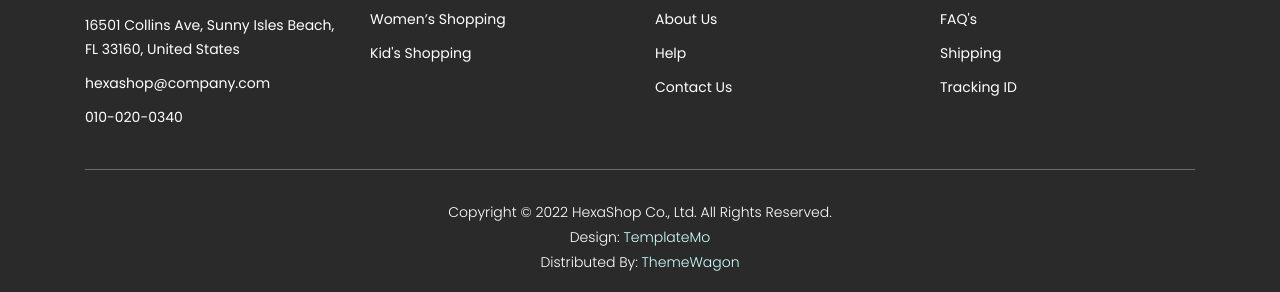
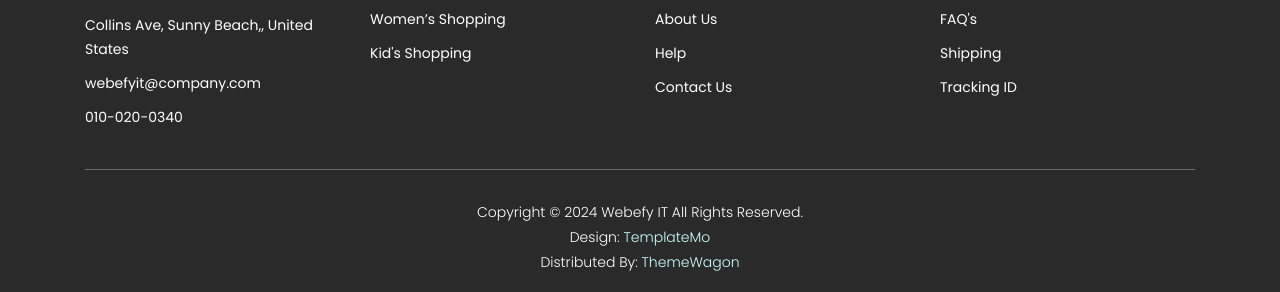
Before and after one commit to AlifRongon/e-commerce-7, a plain HTML site: page index.html in a window 1280 px wide. Shown: the part 4825-5117 px from the top of the page. Drawn offline with Linux system fonts and the light colour scheme.

Commit message:
Update index.html

```diff
--- a/index.html
+++ b/index.html
@@ -750,8 +750,8 @@ https://templatemo.com/tm-571-hexashop
                             <img src="assets/images/white-logo.png" alt="hexashop ecommerce templatemo">
                         </div>
                         <ul>
-                            <li><a href="#">16501 Collins Ave, Sunny Isles Beach, FL 33160, United States</a></li>
-                            <li><a href="#">hexashop@company.com</a></li>
+                            <li><a href="#">Collins Ave, Sunny  Beach,, United States</a></li>
+                            <li><a href="#">webefyit@company.com</a></li>
                             <li><a href="#">010-020-0340</a></li>
                         </ul>
                     </div>
@@ -784,7 +784,7 @@ https://templatemo.com/tm-571-hexashop
                 </div>
                 <div class="col-lg-12">
                     <div class="under-footer">
-                        <p>Copyright © 2022 HexaShop Co., Ltd. All Rights Reserved.
+                        <p>Copyright © 2024 Webefy IT All Rights Reserved.
 
                         <br>Design: <a href="https://templatemo.com" target="_parent" title="free css templates">TemplateMo</a>
 
```
